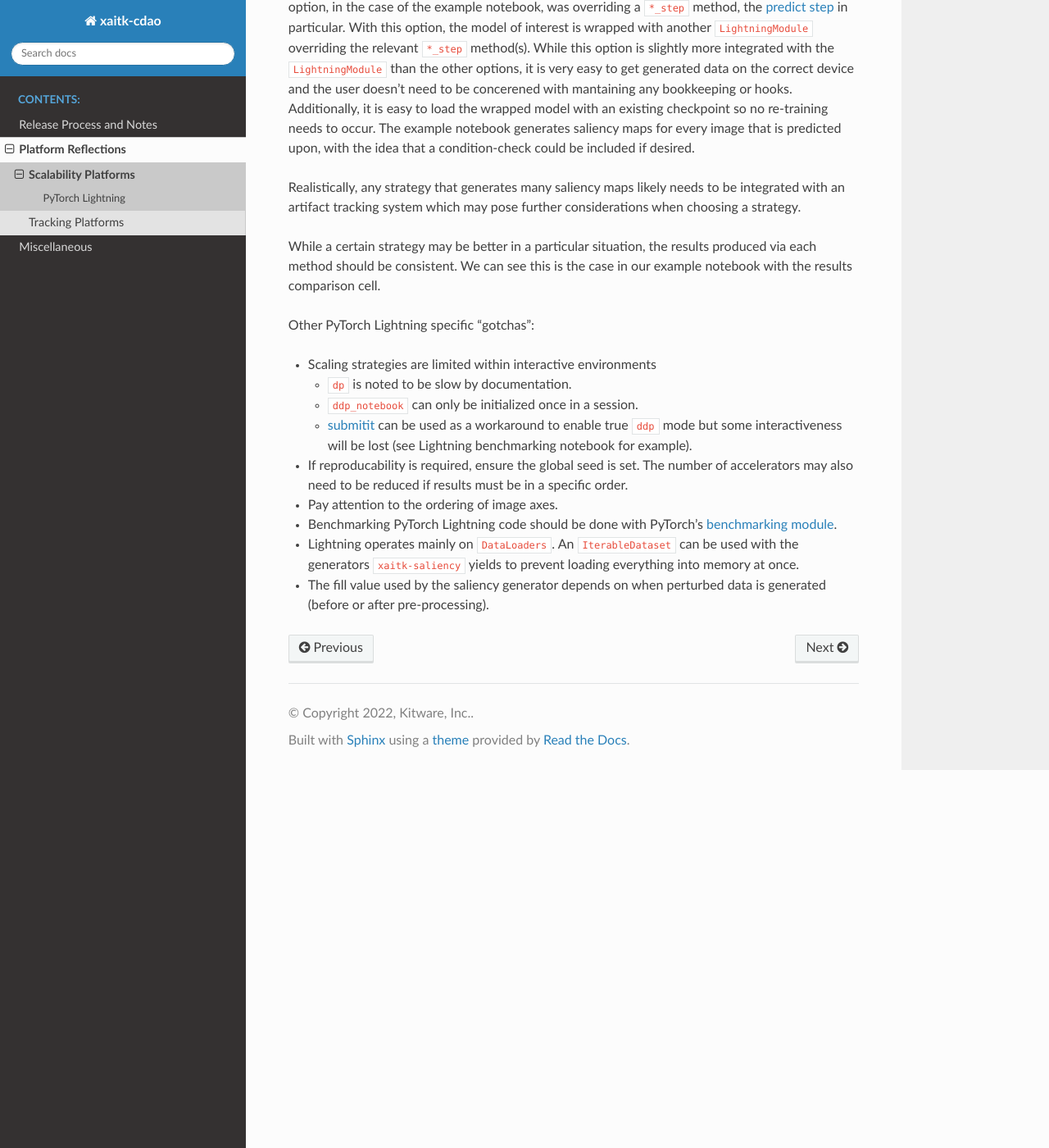
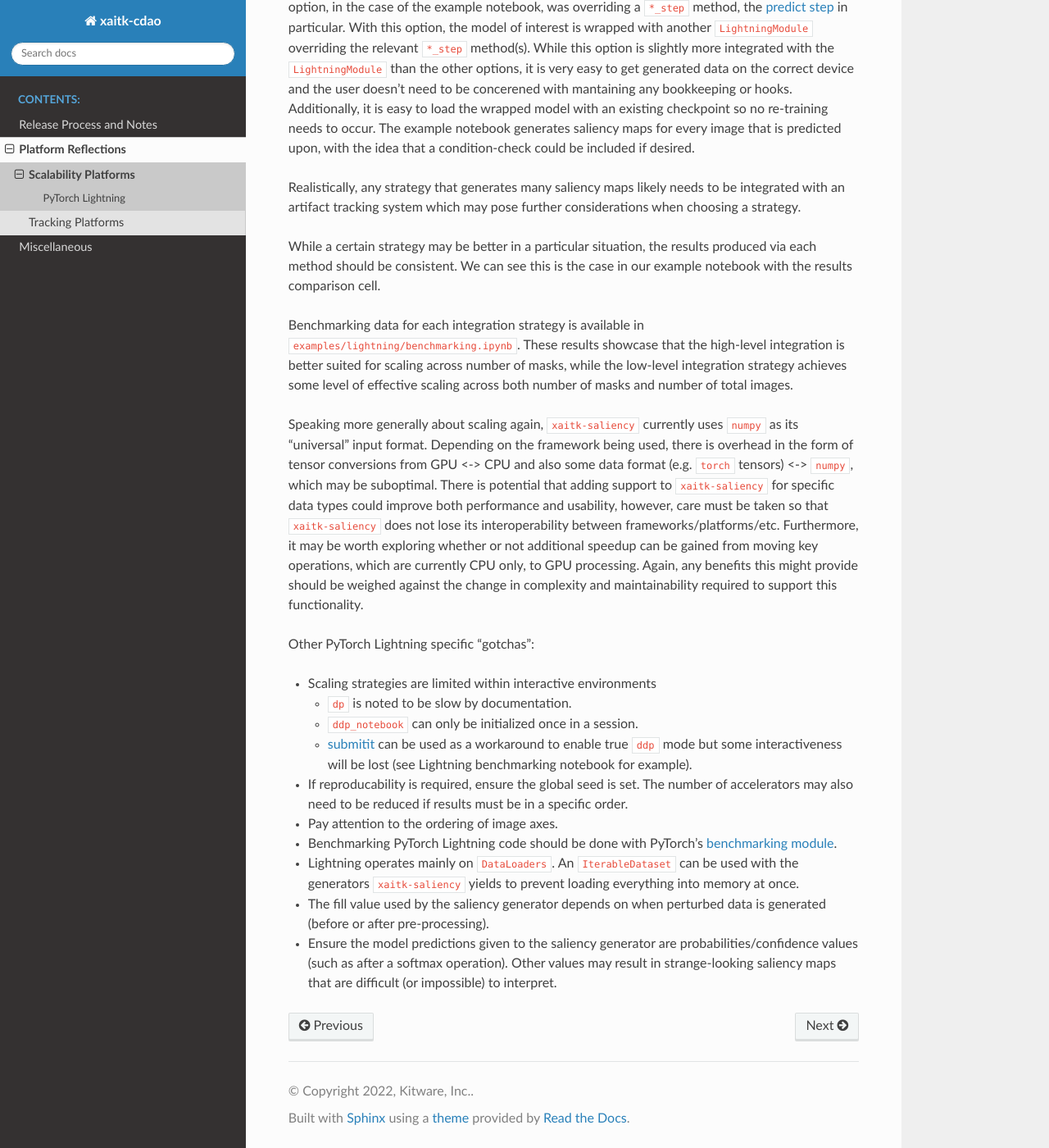
Before and after one commit to Kitware/xaitk-jatic, a Sphinx documentation site: the page built from docs/platform_reflections/scalability.rst, in a window 1280 px wide and 1400 px high, scrolled down 1184 px. Shown: the whole window at 82% size. Built offline with Sphinx 7.4.7 and the Read the Docs theme 2.0.0, drawn with Linux system fonts in a browser that asks for light colours.

Commit message:
Update reflection based on comments

```diff
--- a/docs/platform_reflections/scalability.rst
+++ b/docs/platform_reflections/scalability.rst
@@ -79,6 +79,25 @@ While a certain strategy may be better in a particular situation, the results
 produced via each method should be consistent. We can see this is the case
 in our example notebook with the results comparison cell.
 
+Benchmarking data for each integration strategy is available in
+``examples/lightning/benchmarking.ipynb``. These results showcase that the
+high-level integration is better suited for scaling across number of masks,
+while the low-level integration strategy achieves some level of effective
+scaling across both number of masks and number of total images.
+
+Speaking more generally about scaling again, ``xaitk-saliency`` currently uses
+``numpy`` as its "universal" input format. Depending on the framework being
+used, there is overhead in the form of tensor conversions from GPU <-> CPU and
+also some data format (e.g. ``torch`` tensors) <-> ``numpy``, which may be
+suboptimal. There is potential that adding support to ``xaitk-saliency`` for
+specific data types could improve both performance and usability, however,
+care must be taken so that ``xaitk-saliency`` does not lose its
+interoperability between frameworks/platforms/etc. Furthermore, it may be worth
+exploring whether or not additional speedup can be gained from moving key
+operations, which are currently CPU only, to GPU processing. Again, any
+benefits this might provide should be weighed against the change in complexity
+and maintainability required to support this functionality.
+
 Other PyTorch Lightning specific "gotchas":
 
 * Scaling strategies are limited within interactive environments
@@ -107,5 +126,10 @@ Other PyTorch Lightning specific "gotchas":
 * The fill value used by the saliency generator depends on when perturbed data
   is generated (before or after pre-processing).
 
+* Ensure the model predictions given to the saliency generator are
+  probabilities/confidence values (such as after a softmax operation). Other
+  values may result in strange-looking saliency maps that are difficult (or
+  impossible) to interpret.
+
 .. _submitit: https://github.com/facebookincubator/submitit
 .. _benchmarking module: https://pytorch.org/tutorials/recipes/recipes/benchmark.html
```
